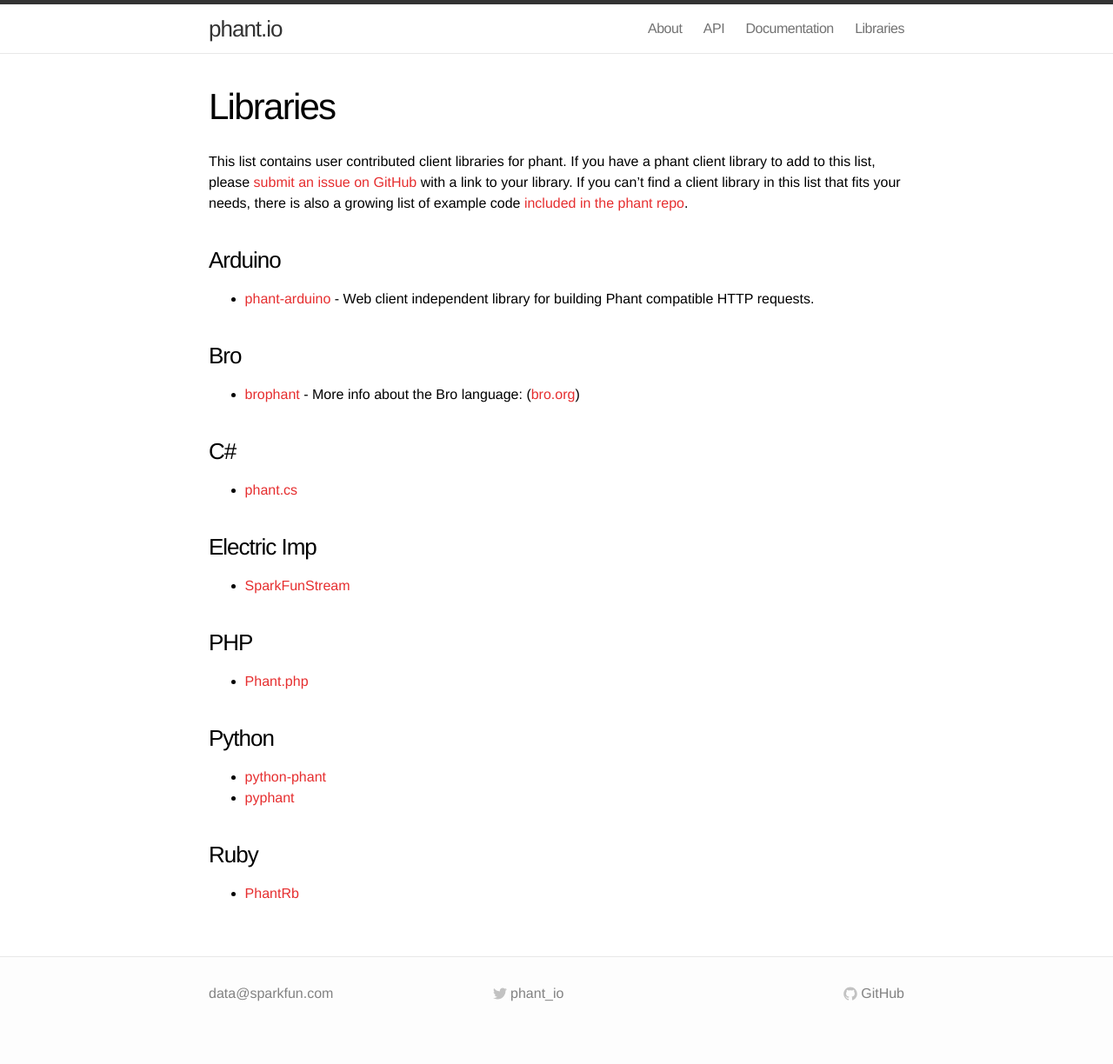
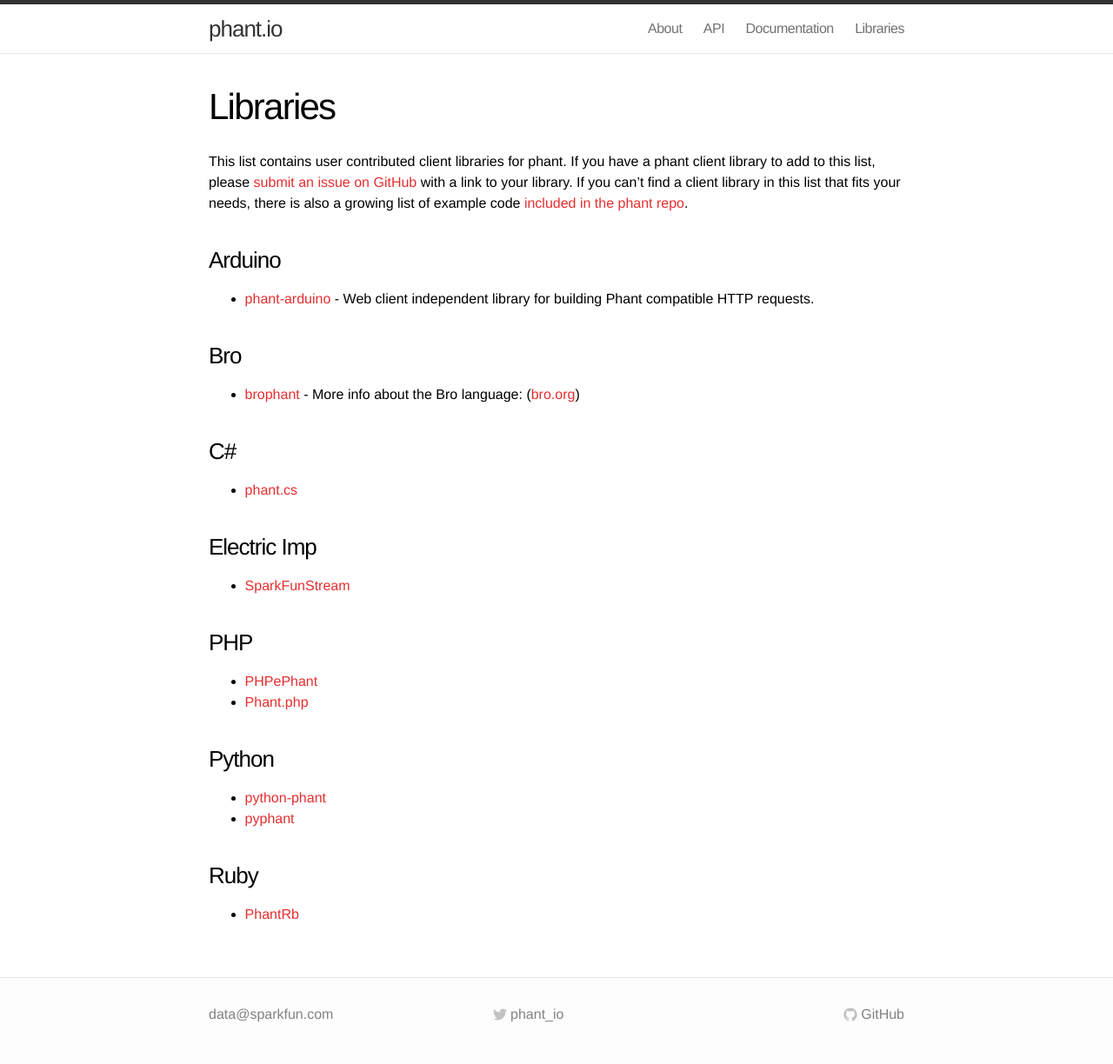
Before and after one commit to sparkfun/phant-docs, a Jekyll site: the page built from libraries.md, in a window 1280 px wide. Shown: the whole page at 87% size. Built offline with Jekyll 4.4.1, drawn with Linux system fonts in a browser that asks for light colours; before the commit the page ends 1200 px from its top, so only the background shows below that.

Commit message:
adds PHPePhant lib

```diff
--- a/libraries.md
+++ b/libraries.md
@@ -30,6 +30,7 @@ Phant compatible HTTP requests.
 
 ### PHP
 
+* [PHPePhant](https://github.com/hailspuds/PHPePhant)
 * [Phant.php](https://github.com/sparkfun/SparkLib/blob/master/lib/SparkLib/Phant.php)
 
 ### Python
```
